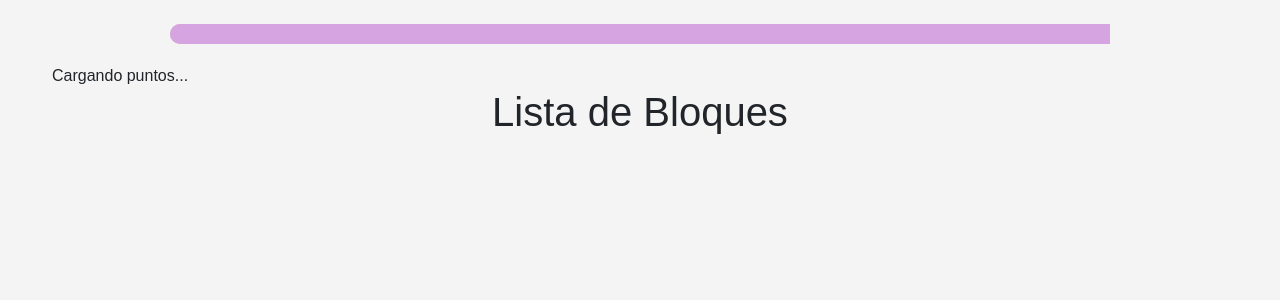
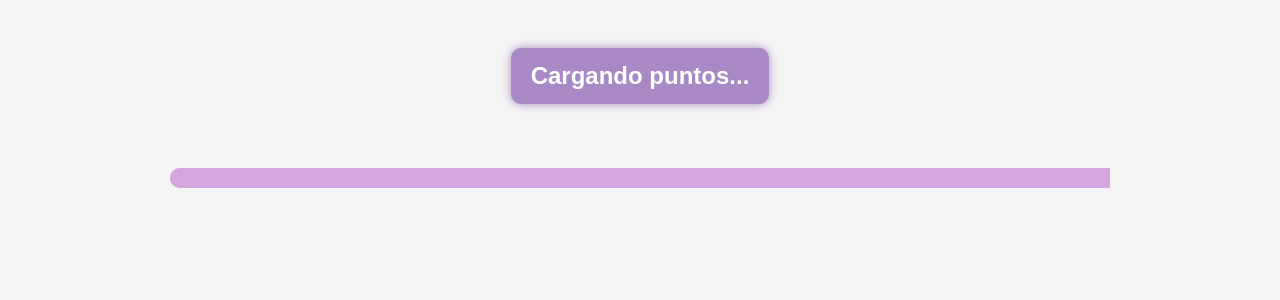
Before and after one commit to Daniel-Boluda/oprogreso, a Django app: page / in a window 1280 px wide. Shown: the part 56-356 px from the top of the page. Run offline with Django 5.2, Linux system fonts and the light colour scheme; data that the repository does not hold is empty; some libraries are stand-ins or nearby versions.

Commit message:
funcionando y con imagenes de logro

```diff
--- a/accounts/urls.py
+++ b/accounts/urls.py
@@ -8,10 +8,10 @@ from django.conf.urls.static import static
 from . import views
 
 urlpatterns = [
-    re_path(r'^$', RedirectView.as_view(url='/playlist/playlist_add', permanent=False), name='root_redirect'),
     path('login/', views.sign_in, name='sign_in'),
     path('sign-out', views.sign_out, name='sign_out'),
     path('auth-receiver', views.auth_receiver, name='auth_receiver'),
 ]
 
 urlpatterns += static(settings.STATIC_URL, document_root=settings.STATIC_ROOT)
+urlpatterns += static(settings.MEDIA_URL, document_root=settings.MEDIA_ROOT)
--- a/oprogreso/models.py
+++ b/oprogreso/models.py
@@ -33,6 +33,8 @@ class Logro(models.Model):
     puntos_necesarios = models.IntegerField(default=0)  # Puntos necesarios para alcanzar el logro
     descripcion = models.TextField()
     completado = models.BooleanField(default=False)  # Field to indicate completion
+    imagen = models.ImageField(upload_to='logros/', blank=True, null=True)  # Imagen asociada al logro
+
 
     def __str__(self):
         return self.nombre
--- a/templates/home.html
+++ b/templates/home.html
@@ -99,6 +99,20 @@
             white-space: nowrap;
         }
 
+        .achievement-label {
+            text-align: center; /* Centra el texto */
+            font-size: 24px; /* Aumenta el tamaño de la fuente */
+            font-weight: bold; /* Hace el texto más destacado */
+            color: #ffffff; /* Texto blanco */
+            background-color: #a56fcb; /* Fondo rojo festivo */
+            padding: 10px 20px; /* Espaciado interno */
+            border-radius: 10px; /* Bordes redondeados */
+            box-shadow: 0 0 15px #a56fcb; /* Resplandor */
+            animation: celebration 1s infinite alternate; /* Animación */
+            margin: 20px auto; /* Espaciado y centrado automático */
+            width: fit-content; /* Ajusta el ancho al contenido */
+        }
+
         .achievement-bar {
             position: relative;
             background-color: #f1d4dd; /* Fondo barra pastel */
@@ -134,16 +148,41 @@
         }
 
         .achievement-marker.reached {
-            background-color: #a56fcb; /* Lila oscuro */
+            background-color: #a889c6; /* Lila pastel para logros alcanzados */
         }
 
         .achievement-marker.next {
-            background-color: #f8a5c2; /* Rosa claro */
-            color: #574b60;
+            background-color: #f8c5e3; /* Rosa pastel claro para el próximo logro */
+            color: #574b60; /* Texto en un tono neutral */
         }
 
         .achievement-marker.locked {
-            background-color: #d1ccc0; /* Pastel neutro */
+            background-color: #dbc3ce; /* Tono pastel suave para logros bloqueados */
+        }
+
+        .achievement-label {
+            text-align: center; /* Centrar el texto */
+            font-size: 24px; /* Tamaño de fuente grande */
+            font-weight: bold; /* Texto destacado */
+            color: #ffffff; /* Texto blanco */
+            background-color: #a889c6; /* Fondo rojo vibrante */
+            padding: 10px 20px; /* Espaciado interno */
+            border-radius: 10px; /* Bordes redondeados */
+            margin: 20px auto; /* Centrar y espacio superior/inferior */
+            width: fit-content; /* Ajusta el ancho al contenido */
+            box-shadow: 0 0 10px #a889c6; /* Resplandor estático */
+        }
+
+        .achievement-marker .achievement-points {
+            position: absolute;
+            top: 50px; /* Posicionar debajo del marcador */
+            left: 50%;
+            transform: translateX(-50%);
+            font-size: 14px; /* Ajustar tamaño de texto */
+            color: #c089b7; /* Lila-rosa pastel */
+            font-weight: bold;
+            text-align: center;
+            white-space: nowrap; /* Evitar que el texto se divida */
         }
 
     </style>
@@ -152,15 +191,18 @@
 
 {% include 'navbar.html' %}
 
+<br>
+
 <div class="container mt-4">
+    <div class="achievement-label">Cargando puntos...</div>
+    <br>
     <div class="achievement-bar">
         <div class="achievement-progress"></div>
         <div id="achievement-markers"></div>
     </div>
-    <div class="achievement-label">Cargando puntos...</div>
 
-
-    <h1 class="text-center mb-4">Lista de Bloques</h1>
+    <br>
+    <br>
 
     {% for bloque in bloques %}
         <div class="card">
@@ -178,7 +220,11 @@
                     <tbody>
                         {% for tema in bloque.tema_set.all %}
                             <tr>
-                                <td>{{ tema.titulo }}</td>
+                                <td>    {{ tema.orden }} - {{ tema.titulo }}:
+                                    <ul>
+                                        <li>{{ tema.contenido }}</li>
+                                    </ul>
+                                </td>
                                 <td class="actividad-cell">
                                     {% for actividad in tema.actividad_set.all|dictsort:"orden" %}
                                         <button
@@ -241,22 +287,31 @@
         const porcentaje = (totalPuntos / maxPuntos) * 100;
         progress.style.width = `${Math.min(porcentaje, 100)}%`;
 
-        label.textContent = `Puntos: ${totalPuntos}`;
+        label.textContent = `Puntos totales: ${totalPuntos}`;
 
-        markersContainer.innerHTML = '';
+        markersContainer.innerHTML = ''; // Limpia los marcadores existentes
 
         logros.forEach((logro) => {
+            // Crear el marcador principal
             const marker = document.createElement('div');
             marker.className = `achievement-marker ${logro.estado}`;
             const left = (logro.puntos / maxPuntos) * 100;
             marker.style.left = `${Math.min(left, 100)}%`;
 
+            // Crear el contenedor para puntos del logro
+            const puntosLogro = document.createElement('div');
+            puntosLogro.className = 'achievement-points';
+            puntosLogro.textContent = `${logro.puntos}`;
+
+            // Agregar el contenido al marcador
             if (logro.recompensa) {
                 marker.innerHTML = `<span class="achievement-reward">${logro.recompensa}</span>`;
             } else if (logro.estado === 'reached') {
                 marker.textContent = '✔';
             }
 
+            // Añadir marcador y puntos al contenedor
+            marker.appendChild(puntosLogro);
             markersContainer.appendChild(marker);
         });
     }
```
Also changed, not shown: oprogreso/migrations/0005_logro_imagen.py (added).
